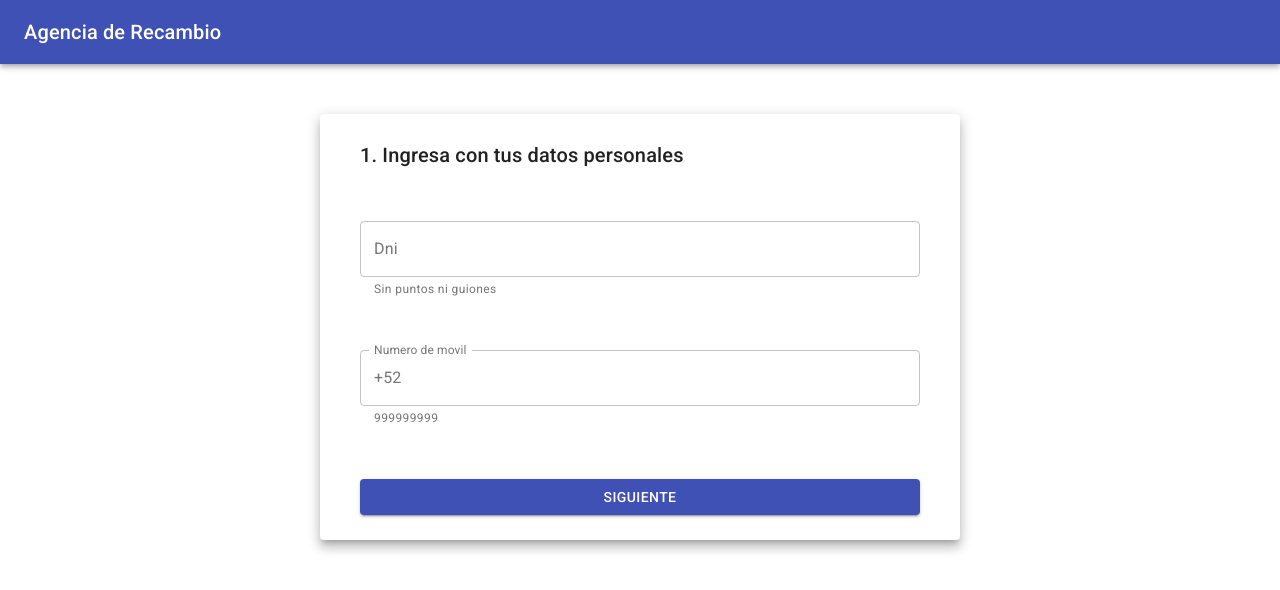
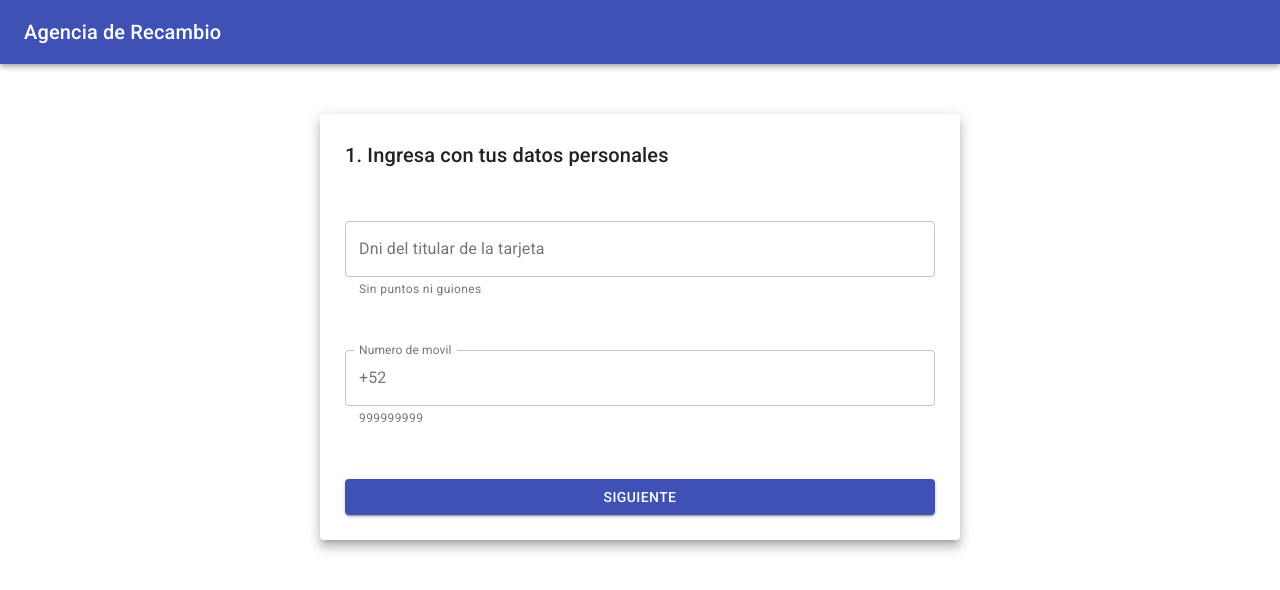
Before and after one commit to abrancorrea/prueba-recambio, a React (Create React App) app: page /form in a window 1280 px wide. Shown: the top 590 px of the page. Built offline with nearby package versions, Linux system fonts and the light colour scheme; no server answers.

Commit message:
Change some static text

```diff
--- a/src/App.css
+++ b/src/App.css
@@ -2,3 +2,7 @@
   text-align: center;
   min-height: 100vh;
 }
+
+@media (max-width: 599.95px){
+  .MuiTabs-scrollButtonsDesktop {display: inline-flex !important}
+}
--- a/src/pages/MasterForm.js/Checkout.js
+++ b/src/pages/MasterForm.js/Checkout.js
@@ -17,6 +17,10 @@ const Checkout = ({ data, classes, hoursMap, nextStep}) => {
       className={classes.container}
     >
       {/* <Fade in> */}
+      <Typography variant="h6">
+          Confirma tu visita
+        </Typography>
+        <Spacer height="150px" />
         <Typography variant="h6">
           Se agendará el siguiente recambio:
         </Typography>
--- a/src/pages/MasterForm.js/PersonalData.js
+++ b/src/pages/MasterForm.js/PersonalData.js
@@ -26,7 +26,7 @@ const PersonalData = ({ errors, data, setter, nextStep, classes }) => {
         <TextField
         error={Object.keys(errors).length && errors.input ==="dni"}
           variant="outlined"
-          label="Dni"
+          label="Dni del titular de la tarjeta"
           name="dni"
           value={data.dni}
           onChange={setter}
--- a/src/pages/MasterForm.js/index.js
+++ b/src/pages/MasterForm.js/index.js
@@ -13,10 +13,9 @@ const dataInitialState = {
   phone: "",
   schedule: { day: null, hour: null },
 }
-
 const styles = makeStyles(() => ({
   container: {
-    padding: "25px 40px",
+    padding:  "25px"
   },
 }))
 
```
